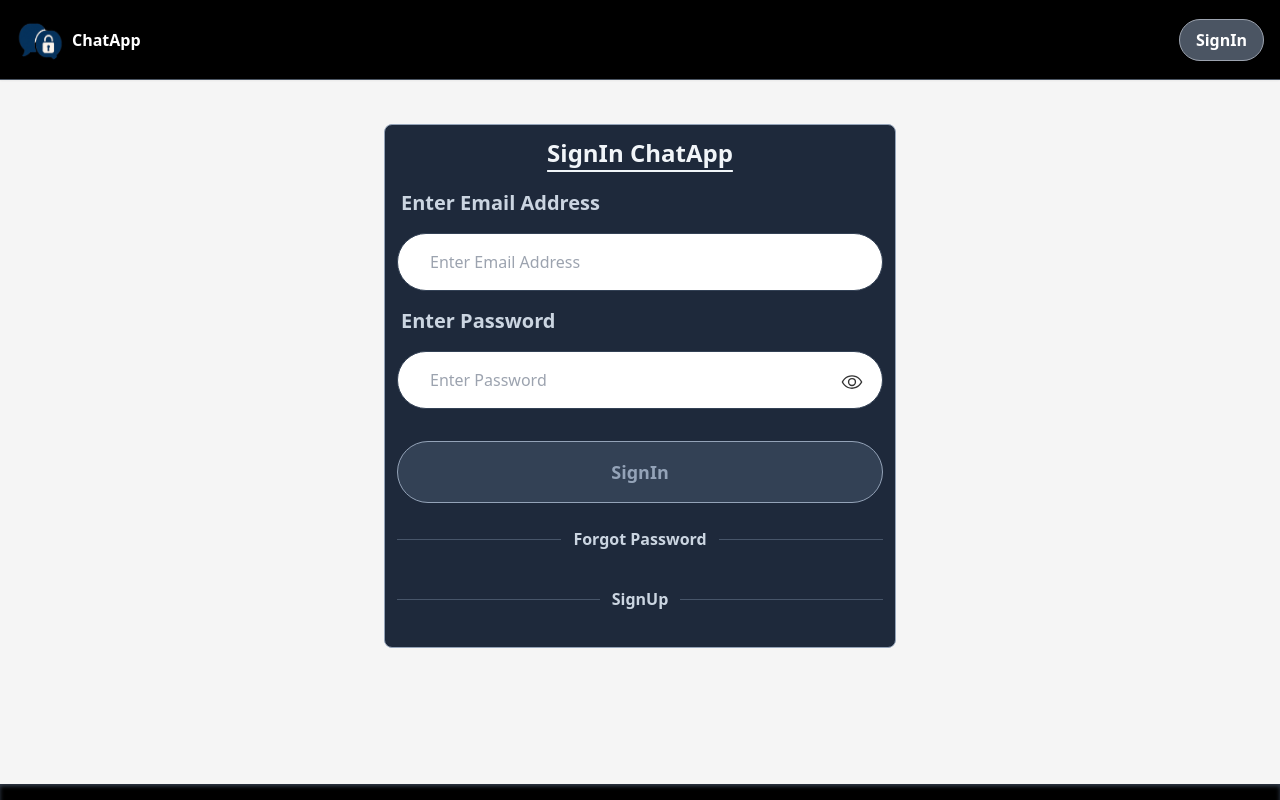
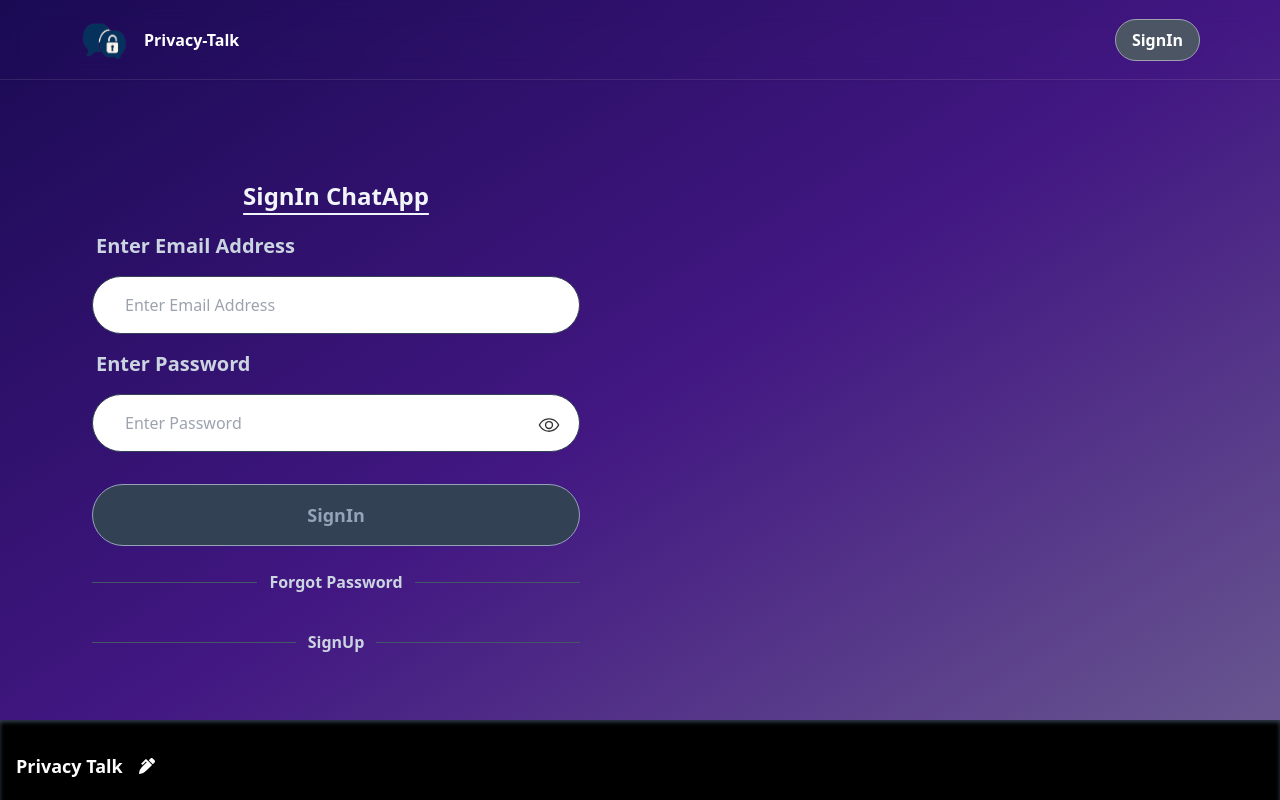
Before and after one commit to IBsai2112/Privacy-Talk, a React (Vite) app in the folder frontend/: page /signin in a window 1280 px wide. Shown: the top 800 px of the page. Built offline with nearby package versions, Linux system fonts and the light colour scheme; no server answers.

Commit message:
updatig the signin page user Interface

```diff
--- a/frontend/src/components/Header.jsx
+++ b/frontend/src/components/Header.jsx
@@ -113,25 +113,26 @@ const Header = () => {
 		<div
 			id="header"
 			className="w-full h-16 md:h-20 fixed top-0 z-50
-			           flex justify-between items-center p-4 font-semibold
-			           bg-[black] text-white
-			           border-b border-gray-600 shadow-sm"
+                flex justify-between items-center p-4 font-semibold
+                px-20 text-white border-b border-white/10 shadow-sm
+                bg-transparent backdrop-filter backdrop-blur-lg
+                backdrop-blur-md"
 		>
-			<div className="flex items-center gap-2">
+			<div className="flex items-center gap-4">
 				<Link to={"/"}>
 					<img
 						src={Logo}
 						alt="ChatApp"
-						className="h-12 w-12 rounded-full"
+						className="h-12 w-12 rounded-full "
 					/>
 				</Link>
 				<Link to={"/"}>
-					<span>ChatApp</span>
+					<span>Privacy-Talk</span>
 				</Link>
 			</div>
 
 			{user ? (
-				<div className="flex items-center">
+				<div className="flex items-center ">
 					<span
 						className={`relative mr-2 cursor-pointer ${
 							newMessageRecieved.length > 0 ? "animate-bounce" : ""
--- a/frontend/src/index.css
+++ b/frontend/src/index.css
@@ -7,7 +7,7 @@
 ========================================================= */
 body {
 	font-family: system-ui, -apple-system, BlinkMacSystemFont, sans-serif;
-	background-color: #f5f5f5;
+	background-color: #000000;
 	color: #222;
 }
 
--- a/frontend/src/pages/SignIn.jsx
+++ b/frontend/src/pages/SignIn.jsx
@@ -5,6 +5,7 @@ import { useDispatch } from "react-redux";
 import { addAuth } from "../redux/slices/authSlice";
 import { checkValidSignInFrom } from "../utils/validate";
 import { PiEye, PiEyeClosedLight } from "react-icons/pi";
+import bgImage from "../assets/chatbg.avif";
 
 const SignIn = () => {
 	const [email, setEmail] = useState("");
@@ -63,8 +64,9 @@ const SignIn = () => {
 		}
 	};
 	return (
-		<div className="flex flex-col items-center my-6 text-slate-300 min-h-[80vh]">
-			<div className="p-3 w-[80%] sm:w-[60%] md:w-[50%] lg:w-[40%] min-w-72 max-w-[1000px] border border-slate-400 bg-slate-800 rounded-lg h-fit  mt-5 transition-all">
+		<div className="flex flex-col items-start justify-center -my-20 min-h-screen text-slate-300 min-h-[80vh] bg-gradient-to-br from-[#1a0a53] via-[#421782] to-[#6D5D91] bg-cover bg-center">
+			<div className="p-3 w-[80%] sm:w-[60%] md:w-[50%] lg:w-[40%] min-w-72 max-w-[1000px] rounded-lg h-[30vw] ml-20  -mt-20 transition-all">
+			{/* // style={{ backgroundImage: `url(${bgImage})` }}> */}
 				<h2 className="text-2xl underline underline-offset-8 font-semibold text-slate-100 w-full text-center mb-4">
 					SignIn ChatApp
 				</h2>
```
Also changed, not shown: frontend/src/assets/Chatbg.jpg (added), frontend/src/assets/chatbg.avif (added).
